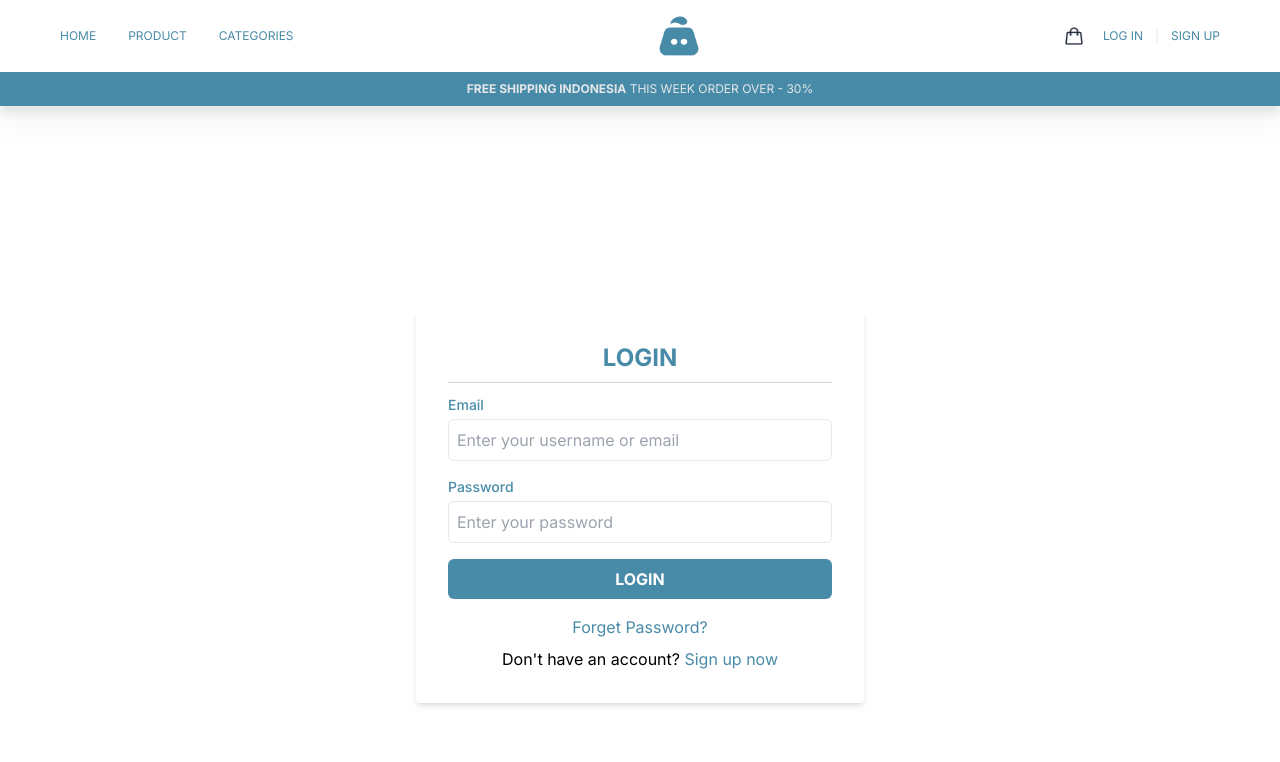
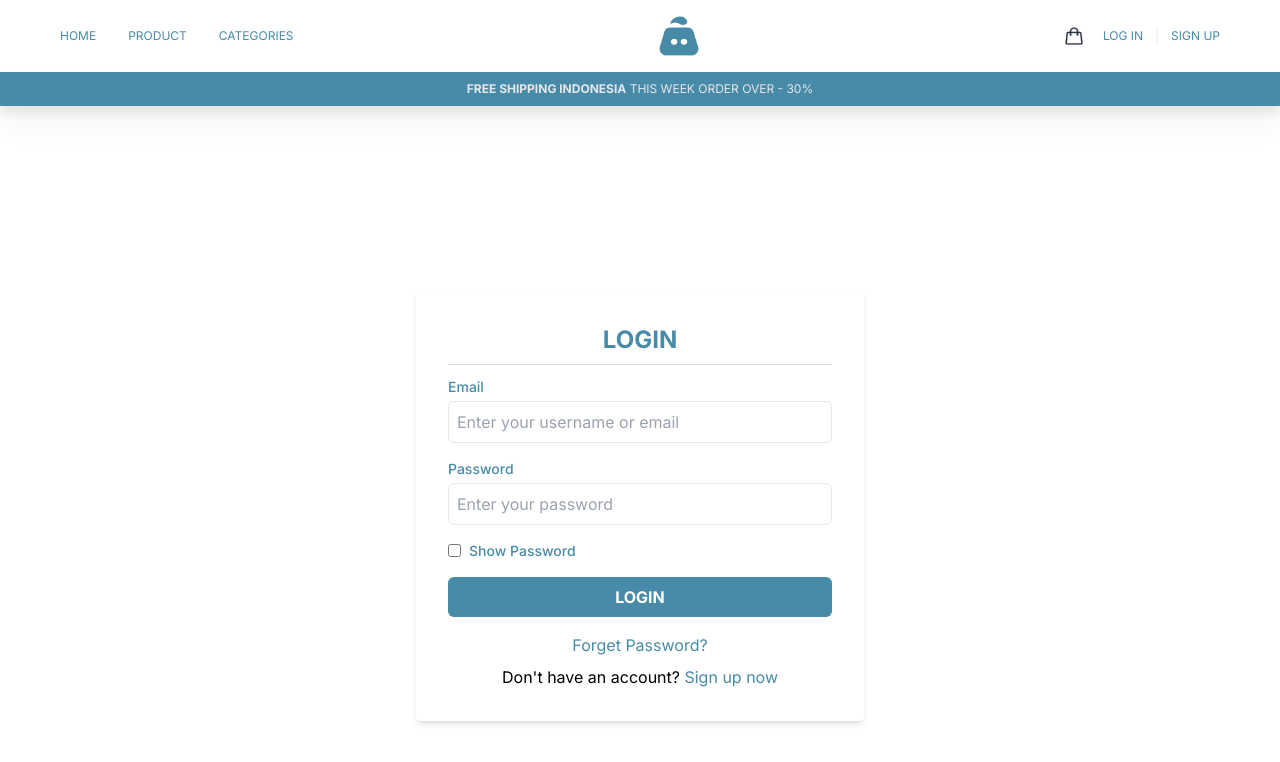
Before and after one commit to awriyou/FP-Rakamin, a Next.js app in the folder frontend/: page /user/login in a window 1280 px wide. Shown: the top 762 px of the page. Built offline with nearby package versions, Linux system fonts and the light colour scheme.

Commit message:
[agus]fix: update login for show/hide password & hand

```diff
--- a/frontend/app/user/login/page.js
+++ b/frontend/app/user/login/page.js
@@ -1,115 +1,149 @@
 "use client";
-import React, { useState } from 'react';
-// import Router from 'next/router';
-// import Navbar from '../../components/Navigation';
+import React, { useState } from "react";
 
 const LoginPage = () => {
-  const [username, setUsername] = useState('');
-  const [password, setPassword] = useState('');
+  const [username, setUsername] = useState("");
+  const [password, setPassword] = useState("");
+  const [error, setError] = useState(null);
+  const [showPassword, setShowPassword] = useState(false);
 
   const handleLogin = async (e) => {
     e.preventDefault();
 
-    const response = await fetch('http://localhost:3000/api/v1/users/login', {
-      method: 'POST',
-      headers: {
-        'Content-Type': 'application/json'
-      },
-      body: JSON.stringify({ email: username, password: password })
-    });
+    try {
+      const response = await fetch("http://localhost:3000/api/v1/users/login", {
+        method: "POST",
+        headers: {
+          "Content-Type": "application/json",
+        },
+        body: JSON.stringify({ email: username, password: password }),
+      });
 
-    const data = await response.json();
-    console.log(data)
+      const data = await response.json();
 
-    // const data = await response.json();
+      if (response.status === 401) {
+        setError(data.error || "Invalid credentials");
 
-    try {
-      const { user, token, isAdmin } = data;
-      if (user && token) {
-        localStorage.setItem('user', JSON.stringify(user));
-        localStorage.setItem('token', token);
-        localStorage.setItem('isAdmin', isAdmin);
-        window.location.href = '/';
+        setError;
       } else {
-        alert('Login Failed');
+        // Clear previous error
+        setError(null);
+
+        const { user, token, isAdmin, userId } = data;
+        if (user && token) {
+          localStorage.setItem("user", JSON.stringify(user));
+          localStorage.setItem("token", token);
+          localStorage.setItem("isAdmin", isAdmin);
+          localStorage.setItem("userId", userId);
+          window.location.href = `/${userId}`;
+        }
       }
-    } catch (err) {
-      console.log(err.message)
+    } catch (error) {
+      console.error("Error during login:", error);
+      setError("An unexpected error occurred");
     }
-
-
-
-
-    // if (user && token) {
-    //   localStorage.setItem('user', JSON.stringify(user));
-    //   localStorage.setItem('token', token);
-    //   window.location.href = '/user/dashboard';
-    // } else {
-    //   alert('Login Failed');
-    // }
-
-  }
-
+  };
 
   return (
     <div>
       <div className="flex items-center justify-center min-h-screen font-poppins">
         <div className="bg-white p-8 rounded shadow-md w-full max-w-md">
-          {/* Judul Login */}
           <div className="text-center mb-3">
-            <h1 className="text-2xl font-bold text-blue-500" style={{ color: '#488BA8' }}>
+            <h1
+              className="text-2xl font-bold text-blue-500"
+              style={{ color: "#488BA8" }}
+            >
               LOGIN
             </h1>
-            {/* Garis Lurus Horizontal */}
             <hr className="my-2 border-t border-gray-300" />
           </div>
 
-          {/* Form */}
           <form onSubmit={handleLogin}>
-            {/* Username/Email */}
             <div className="mb-4 font-poppins">
-              <label htmlFor="username" className="block text-sm font-medium text-gray-600" style={{ color: '#488BA8' }}>Email</label>
+              <label
+                htmlFor="username"
+                className="block text-sm font-medium text-gray-600"
+                style={{ color: "#488BA8" }}
+              >
+                Email
+              </label>
               <input
                 type="text"
                 id="username"
                 name="username"
                 className="mt-1 p-2 w-full border rounded-md"
                 placeholder="Enter your username or email"
-                onChange={e => setUsername(e.target.value)}
+                onChange={(e) => setUsername(e.target.value)}
               />
             </div>
 
-            {/* Password */}
             <div className="mb-4">
-              <label htmlFor="password" className="block text-sm font-medium text-gray-600" style={{ color: '#488BA8' }}>Password</label>
+              <label
+                htmlFor="password"
+                className="block text-sm font-medium text-gray-600"
+                style={{ color: "#488BA8" }}
+              >
+                Password
+              </label>
               <input
-                type="password"
+                type={showPassword ? "text" : "password"}
                 id="password"
                 name="password"
                 className="mt-1 p-2 w-full border rounded-md"
                 placeholder="Enter your password"
-                onChange={e => setPassword(e.target.value)}
+                onChange={(e) => setPassword(e.target.value)}
               />
             </div>
 
-            {/* Login Button */}
+              <div className="flex items-center mb-4">
+                <input
+                  type="checkbox"
+                  id="showPassword"
+                  className="mr-2"
+                  name="showPassword"
+                  checked={showPassword}
+                  onChange={() => setShowPassword(!showPassword)}
+                />
+                <label
+                  htmlFor="showPassword"
+                  className=" text-sm font-medium text-gray-600"
+                  style={{ color: "#488BA8" }}
+                >
+                  Show Password
+                </label>
+              </div>
             <button
               type="submit"
               className="w-full bg-blue-500 hover:bg-blue-600 text-white p-2 rounded-md focus:outline-none focus:ring focus:border-blue-300 font-bold font-poppins"
-              style={{ backgroundColor: '#488BA8' }}
+              style={{ backgroundColor: "#488BA8" }}
             >
               LOGIN
             </button>
           </form>
 
-          {/* Forget Password Link */}
+          {error && <div className="text-red-500 mt-2">{error}</div>}
+
           <div className="text-center mt-4">
-            <a href="/user/forgetPassword" className=" font-regular hover:underline" style={{ color: '#488BA8' }}>Forget Password?</a>
+            <a
+              href="/user/forgetPassword"
+              className=" font-regular hover:underline"
+              style={{ color: "#488BA8" }}
+            >
+              Forget Password?
+            </a>
           </div>
 
-          {/* Belum Punya Akun Link */}
           <div className="text-center mt-2 font-poppins">
-            <p>Don't have an account? <a href="/user/signup" className="font-regular hover:underline" style={{ color: '#488BA8' }}>Sign up now</a></p>
+            <p>
+              Don't have an account?{" "}
+              <a
+                href="/user/signup"
+                className="font-regular hover:underline"
+                style={{ color: "#488BA8" }}
+              >
+                Sign up now
+              </a>
+            </p>
           </div>
         </div>
       </div>
```
